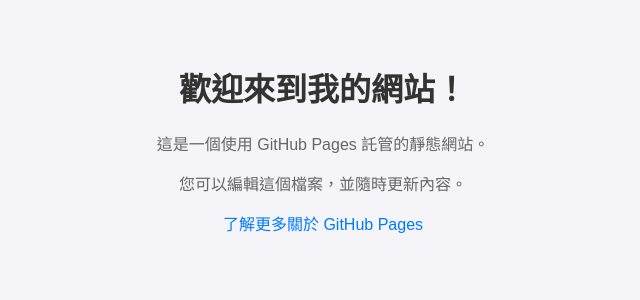
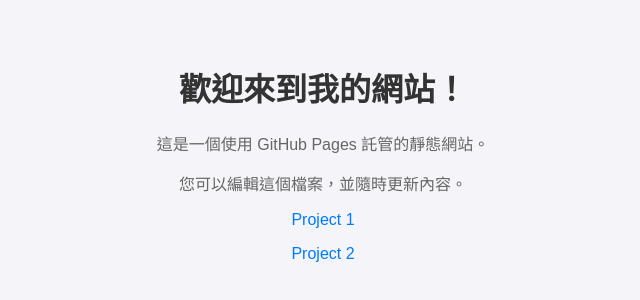
Before and after one commit to yeuling9300/yeuling9300.github.io, a plain HTML site: page index.html in a window 1280 px wide. Shown: the part 96-396 px from the top of the page, without its empty margins (317-957 px from the left). Drawn offline with Linux system fonts and the light colour scheme.

Commit message:
Update index.html

```diff
--- a/index.html
+++ b/index.html
@@ -32,6 +32,7 @@
     <h1>歡迎來到我的網站！</h1>
     <p>這是一個使用 GitHub Pages 託管的靜態網站。</p>
     <p>您可以編輯這個檔案，並隨時更新內容。</p>
-    <p><a href="https://github.com" target="_blank">了解更多關於 GitHub Pages</a></p>
+    <p><a href="https://pages.lukal93.com/project1/" target="_blank">Project 1</a></p>
+    <p><a href="https://pages.lukal93.com/project2/" target="_blank">Project 2</a></p>
 </body>
 </html>
```
